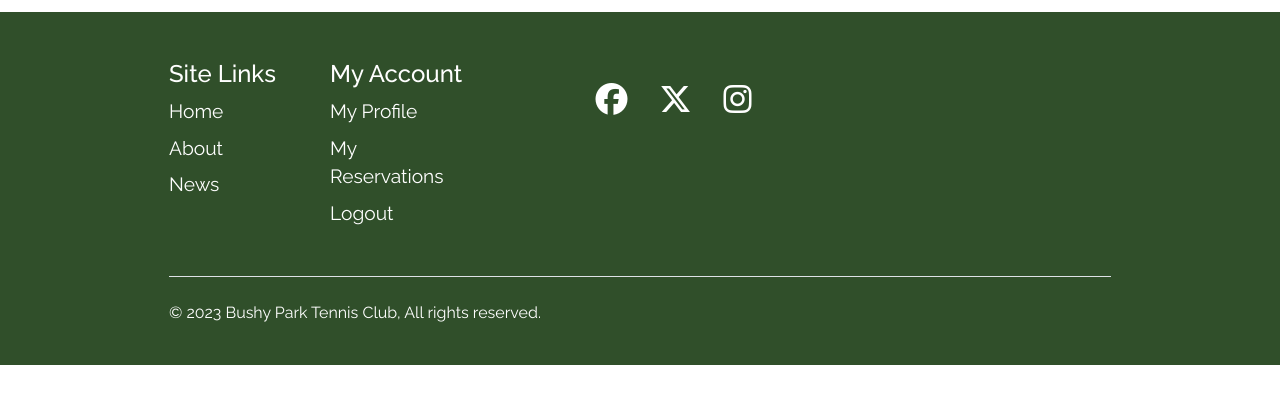
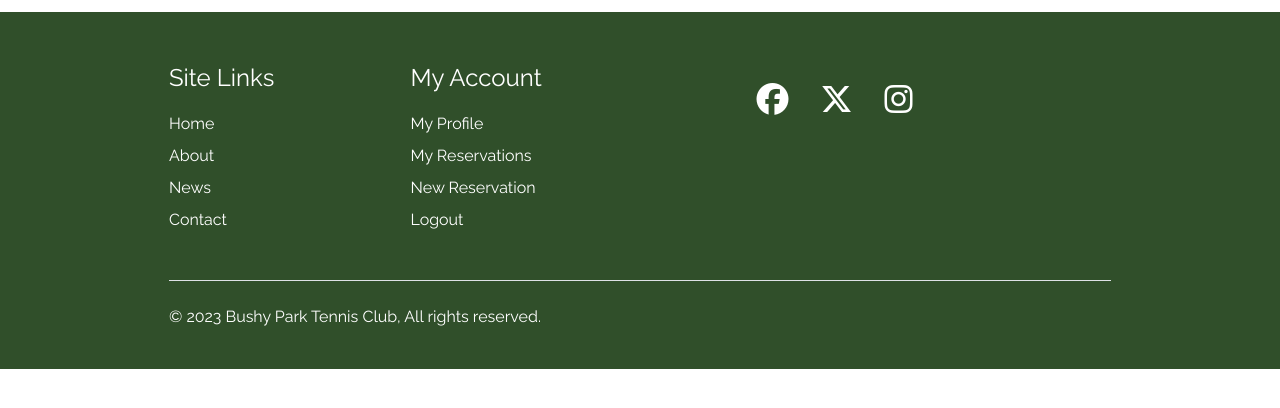
Before and after one commit to LewisMDillon/bushy-park-tennis-club-ld, a Django app: page /base in a window 1280 px wide. Shown: the part 61-469 px from the top of the page. Run offline with Django 3.2, Linux system fonts and the light colour scheme; the visitor is signed in with stand-in values (Sample User, id 1); some libraries are stand-ins or nearby versions.

Commit message:
Fix styling for footer links

```diff
--- a/website/static/website/style.css
+++ b/website/static/website/style.css
@@ -106,6 +106,16 @@ html {
 .nav-link {
   color: #fff;
   font-size: larger;
+}
+
+.nav-link-footer {
+  color: #fff;
+  font-size: 1rem;
+  text-decoration: none;
+}
+
+.nav-link-footer:hover {
+  color: #aaaaaa;
 }
 
 .nav-link-small {
@@ -518,6 +528,10 @@ a.article-title:hover {
   margin-bottom: 0!important;
 }
 
+.footer-link-heading {
+  font-size: 1.5rem;
+}
+
 #social-icons li {
   font-size: 2rem;
 }
--- a/website/templates/website/base.html
+++ b/website/templates/website/base.html
@@ -98,37 +98,39 @@
     <div class="container" id="footer-container">
         <footer class="py-5 mx-auto" id="footer-container-secondary">
             <div class="row">
-                <div class="col-6 col-md-2 mb-3">
-                    <h4>Site Links</h4>
+                <div class="col-6 col-md-3 mb-3">
+                    <p class="footer-link-heading">Site Links</p>
                     <ul class="nav flex-column">
-                        <li class="nav-item mb-2"><a href="{% url 'website-home' %}" class="nav-link p-0 text-body-secondary">Home</a></li>
-                        <li class="nav-item mb-2"><a href="{% url 'website-about' %}" class="nav-link p-0 text-body-secondary">About</a></li>
-                        <li class="nav-item mb-2"><a href="{% url 'website-news' %}" class="nav-link p-0 text-body-secondary">News</a></li>
+                        <li class="nav-item mb-2"><a href="{% url 'website-home' %}" class="nav-link-footer p-0 text-body-secondary">Home</a></li>
+                        <li class="nav-item mb-2"><a href="{% url 'website-about' %}" class="nav-link-footer p-0 text-body-secondary">About</a></li>
+                        <li class="nav-item mb-2"><a href="{% url 'website-news' %}" class="nav-link-footer p-0 text-body-secondary">News</a></li>
+                        <li class="nav-item mb-2"><a href="{% url 'website-contact' %}" class="nav-link-footer p-0 text-body-secondary">Contact</a></li>
                     </ul>
                 </div>
 
-                <div class="col-6 col-md-2 mb-3">
+                <div class="col-6 col-md-3 mb-3">
                     {% if user.is_authenticated %}
-                        <h4>My Account</h4>
+                        <p class="footer-link-heading">My Account</p>
                         <ul class="nav flex-column">
-                            <li class="nav-item mb-2"><a href="{% url 'profile' %}" class="nav-link p-0 text-body-secondary">My Profile</a></li>
-                            <li class="nav-item mb-2"><a href="{% url 'reservation-user-list' %}" class="nav-link p-0 text-body-secondary">My Reservations</a></li>
-                            <li class="nav-item mb-2"><a href="{% url 'logout' %}" class="nav-link p-0 text-body-secondary">Logout</a></li>
+                            <li class="nav-item mb-2"><a href="{% url 'profile' %}" class="nav-link-footer p-0 text-body-secondary">My Profile</a></li>
+                            <li class="nav-item mb-2"><a href="{% url 'reservation-user-list' %}" class="nav-link-footer p-0 text-body-secondary">My Reservations</a></li>
+                            <li class="nav-item mb-2"><a href="{% url 'reservation-date' %}" class="nav-link-footer p-0 text-body-secondary">New Reservation</a></li>
+                            <li class="nav-item mb-2"><a href="{% url 'logout' %}" class="nav-link-footer p-0 text-body-secondary">Logout</a></li>
                         </ul>
                     {% else %}
-                        <h5>Account</h5>
+                        <p>Account</p>
                         <ul class="nav flex-column">
-                            <li class="nav-item mb-2"><a href="{% url 'register' %}" class="nav-link p-0 text-body-secondary">Register</a></li>
-                            <li class="nav-item mb-2"><a href="{% url 'login' %}" class="nav-link p-0 text-body-secondary">Log In</a></li>
+                            <li class="nav-item mb-2"><a href="{% url 'register' %}" class="nav-link-footer p-0 text-body-secondary">Register</a></li>
+                            <li class="nav-item mb-2"><a href="{% url 'login' %}" class="nav-link-footer p-0 text-body-secondary">Log In</a></li>
                         </ul>
                     {% endif %}
                 </div>
 
                 <div class="col-md-5 offset-md-1 mb-3">
                     <ul class="list-unstyled d-flex mx-2" id="social-icons">
-                        <li class="m-3"><a href="https://facebook.com/" target="_blank"><i class="fa-brands fa-facebook"></i></a></li>
-                        <li class="m-3"><a href="https://twitter.com/" target="_blank"><i class="fa-brands fa-x-twitter"></i></a></li>
-                        <li class="m-3"><a href="https://instagram.com/" target="_blank"><i class="fa-brands fa-instagram"></i></a></li>
+                        <li class="m-3"><a href="https://facebook.com/" target="_blank" rel="noopener" aria-label="Facebook"><i class="fa-brands fa-facebook"></i></a></li>
+                        <li class="m-3"><a href="https://twitter.com/" target="_blank" aria-label="Twitter"><i class="fa-brands fa-x-twitter"></i></a></li>
+                        <li class="m-3"><a href="https://instagram.com/" target="_blank" aria-label="Visit our Instagram page (opens in a new tab)"><i class="fa-brands fa-instagram"></i></a></li>
                     </ul>
                 </div>
             </div>
```
Lines whose indentation alone changed are shown as unchanged.
